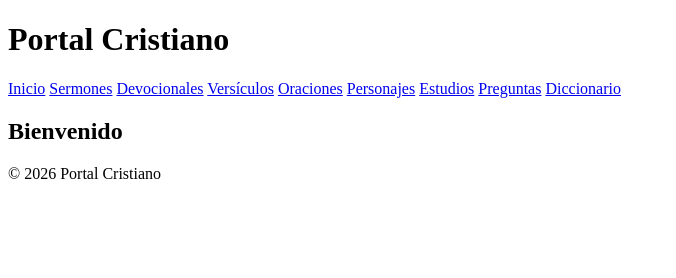
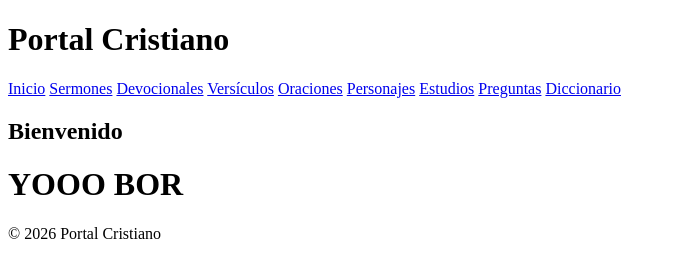
Before and after one commit to hermano-padawan/miweb, an Astro site: page / in a window 1280 px wide. Shown: the whole page, without its empty margins (0-676 px from the left). Built offline with nearby package versions, Linux system fonts and the light colour scheme; Astro itself is replaced by a stand-in of ours.

Commit message:
Add heading 'YOOO BOR' to index page

```diff
--- a/src/pages/index.astro
+++ b/src/pages/index.astro
@@ -11,5 +11,6 @@ const seo = {
 <MainLayout seo={seo}>
 
     <h2>Bienvenido</h2>
+    <h1>YOOO BOR</h1>
 
 </MainLayout>
```
